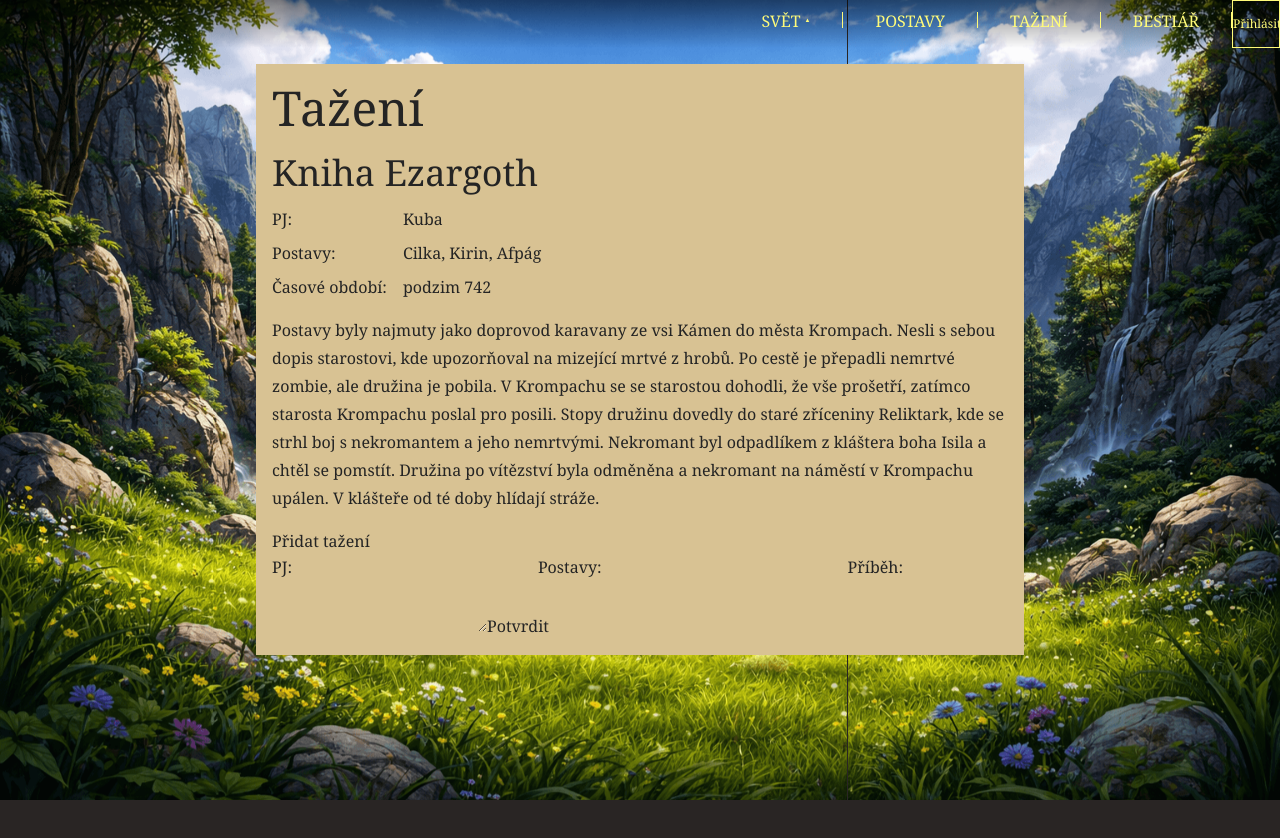
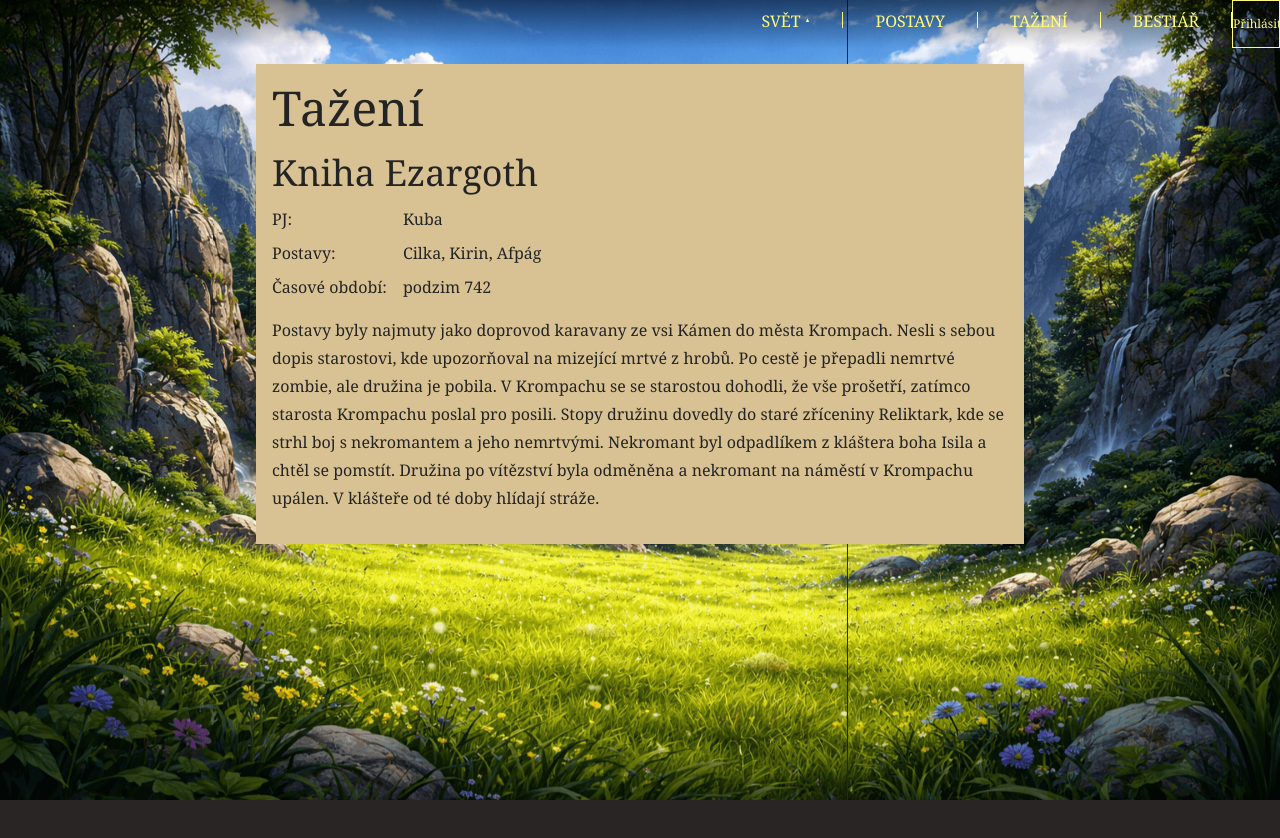
Before and after one commit to Sirotekj/eriwen, a Next.js app: page /tazeni in a window 1280 px wide. Shown: the top 838 px of the page. Built offline with nearby package versions, Linux system fonts and the light colour scheme; no server answers; a web font is replaced by a local one.

Commit message:
Remove Form

```diff
--- a/app/tazeni/page.tsx
+++ b/app/tazeni/page.tsx
@@ -26,7 +26,6 @@ export default async function TazeniPage() {
           upálen. V klášteře od té doby hlídají stráže.
         </p>
       </div>
-      <FormTazeni />
     </div>
   );
 }
```
